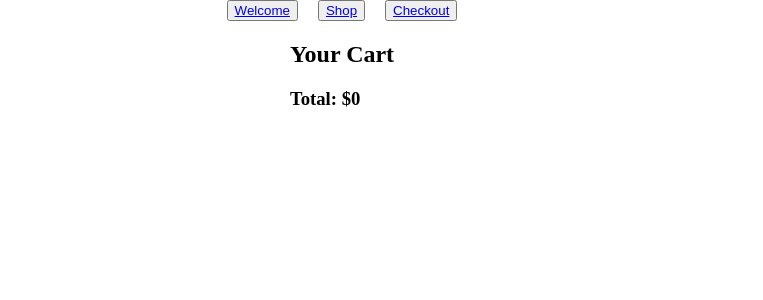
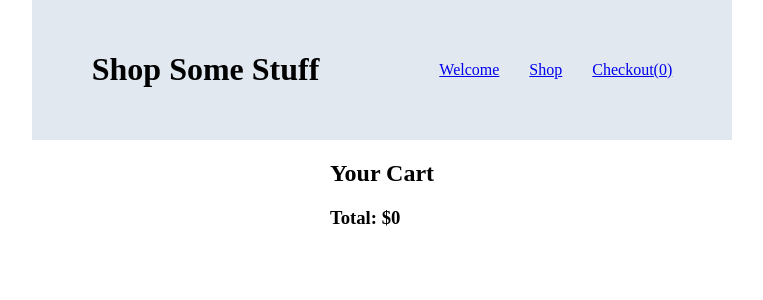
Before and after one commit to moodiesam/shopping-cart, a React (Vite) app: page /checkout in a window 1280 px wide. Shown: the top 300 px of the page, without its empty margins (258-1021 px from the left). Built offline with nearby package versions, Linux system fonts and the light colour scheme.

Commit message:
fix issue with adding duplicates, add button to delete item in cart, add loading page in shop

```diff
--- a/src/App.jsx
+++ b/src/App.jsx
@@ -7,7 +7,7 @@ function App() {
 
   return (
     <>
-      <NavBar />
+      <NavBar shoppingCart={shoppingCart} />
       <Outlet context={[shoppingCart, setShoppingCart]} />
     </>
   )
--- a/src/Components/CartItem.jsx
+++ b/src/Components/CartItem.jsx
@@ -1,12 +1,13 @@
 // display each item in the user's shopping cart on the checkout page
 
-export default function CartItem({ data }) {
+export default function CartItem({ data, deleteFromCart }) {
 
     return (
         <>
             <h3>{data.product.title}</h3>
             <div>$ {data.product.price}</div>
             <div>Quantity: {data.quantity}</div>
+            <button onClick={() => deleteFromCart(data.product.id)} >Delete Item</button>
         </>
     )
 }
--- a/src/Components/Checkout.jsx
+++ b/src/Components/Checkout.jsx
@@ -21,6 +21,12 @@ export default function Checkout() {
 
     getCartTotal()
 
+    // function to erase item from cart
+
+    function deleteFromCart(item) {
+        let filteredCart = shoppingCart.filter(a => a.product.id !== item);
+        setShoppingCart(filteredCart);
+    }
 
 
     return (
@@ -30,6 +36,7 @@ export default function Checkout() {
                 <CartItem
                     key={item.product.id}
                     data={item}
+                    deleteFromCart={deleteFromCart}
                 />
             ))}
             <h3>Total: ${total}</h3>
--- a/src/Components/ItemCard.jsx
+++ b/src/Components/ItemCard.jsx
@@ -18,7 +18,8 @@ export default function ItemCard ({ data, addToCart }) {
                 </button>
                 <input
                     className="quantityInput"
-                    value={quantity} onChange={e => setQuantity(e.target.value)}
+                    value={quantity} onChange={e => (
+                        setQuantity(e.target.value))}
                     type="number"
                     max={10}
                     min={1}
--- a/src/Components/NavBar.jsx
+++ b/src/Components/NavBar.jsx
@@ -3,12 +3,24 @@
 import { Link } from "react-router-dom"
 import "../styles/NavBar.css"
 
-export default function NavBar() {
+export default function NavBar({ shoppingCart }) {
+    let total = 0;
+
+    function totalItems() {
+        shoppingCart.map(item => (
+            total = total + Number(item.quantity)
+        ))
+    }
+    totalItems()
+
     return (
-        <nav className="navBar">
-            <button><Link to={`homepage`} className="navLink">Welcome</Link></button>
-            <button><Link to={`shop`} className="navLink">Shop</Link></button>
-            <button><Link to={`checkout`} className="navLink">Checkout</Link></button>
-        </nav>
+        <header className="header">
+            <h1 className="shopTitle">Shop Some Stuff</h1>
+            <nav className="navBar">
+                <Link to={`homepage`} className="navLink">Welcome</Link>
+                <Link to={`shop`} className="navLink">Shop</Link>
+                <Link to={`checkout`} className="navLink">Checkout({total}) </Link>
+            </nav>
+        </header>
     )
 }
--- a/src/Components/Shop.jsx
+++ b/src/Components/Shop.jsx
@@ -8,6 +8,7 @@ import { useOutletContext } from "react-router-dom";
 export default function Shop () {
     const [shoppingCart, setShoppingCart] = useOutletContext();
     const [shopItems, setShopItems] = useState([]);
+    const [loading, setLoading] = useState(true);
 
     //useEffect function to fetch api of items
 
@@ -23,6 +24,8 @@ export default function Shop () {
                 setShopItems(items)
             } catch (error) {
                 console.log(error)
+            } finally {
+                setLoading(false)
             }
         }
         getShopItems();
@@ -31,16 +34,22 @@ export default function Shop () {
     //function to handle when item is added to cart
 
     function addToCart(id, quantity) {
+        // only add if quantity is more then zero
         if (quantity<1) return;
+
+        // if product exists, replace it with new ammount
+        let filteredCart = shoppingCart.filter(a => a.product.id !== id);
+
         const product = shopItems[id - 1];
         setShoppingCart(
             [
-                ...shoppingCart,
+                ...filteredCart,
                 {product: product, quantity: quantity}
             ]
         );
     }
 
+    if (loading) return <p className="loadingBanner">Loading...</p>
 
     return (
         <section className="shopItems">
--- a/src/index.css
+++ b/src/index.css
@@ -1,6 +1,7 @@
 body {
   margin: 0;
-
+  display: flex;
+  justify-content: center;
 }
 
 #root {
@@ -8,5 +9,6 @@ body {
   flex-direction: column;
   align-items: center;
   min-height: 100vh;
-  max-width: 1200px;
+
+
 }
--- a/src/styles/NavBar.css
+++ b/src/styles/NavBar.css
@@ -1,6 +1,18 @@
+.header {
+    display: flex;
+    width: 100%;
+    justify-content: space-between;
+    background-color: #e2e8f0;
+    align-items: center;
+    padding: 30px 60px;
+}
+
+.shopTitle {
+
+}
+
 .navBar {
     display: flex;
-    flex-direction: row;
-    justify-content: center;
-    gap: 20px;
+
+    gap: 30px;
 }
```
